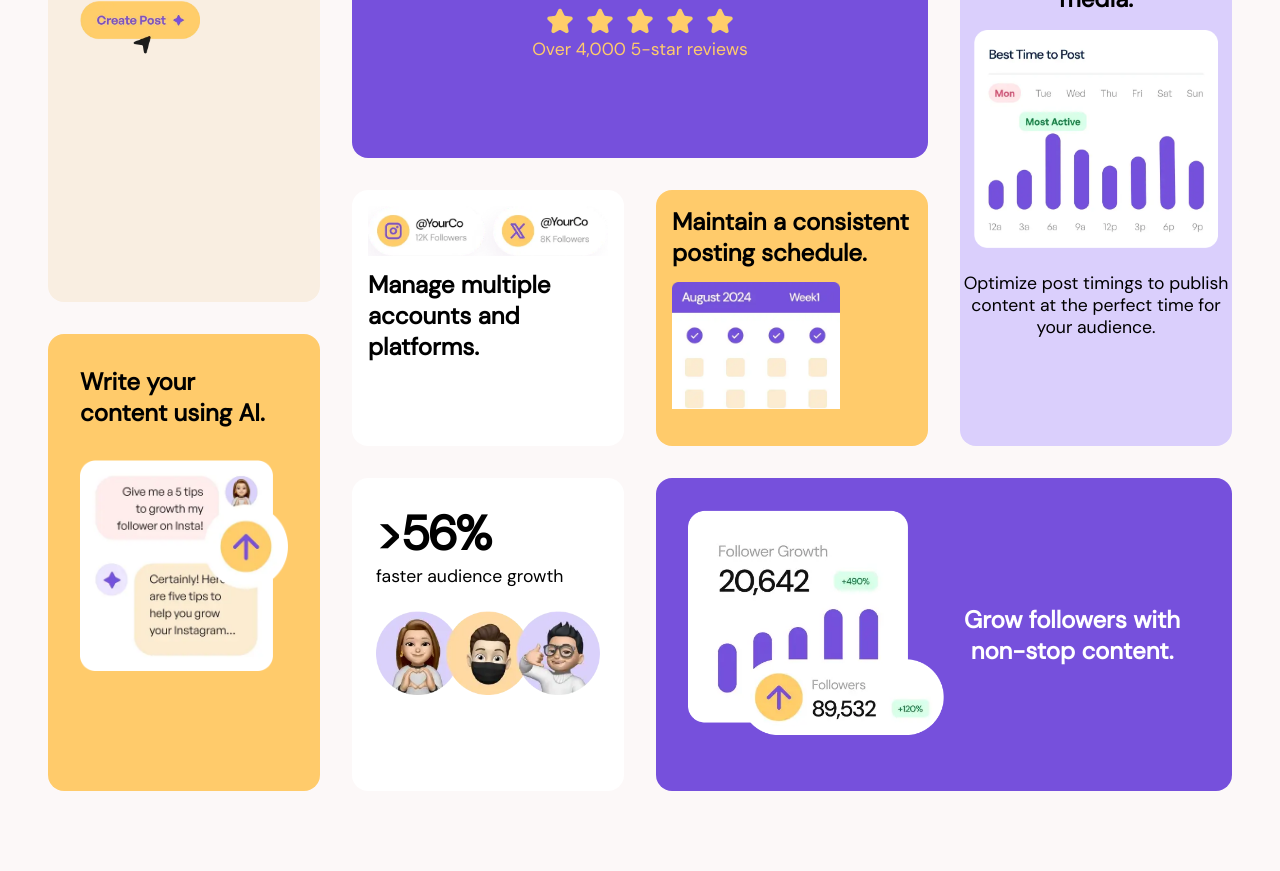
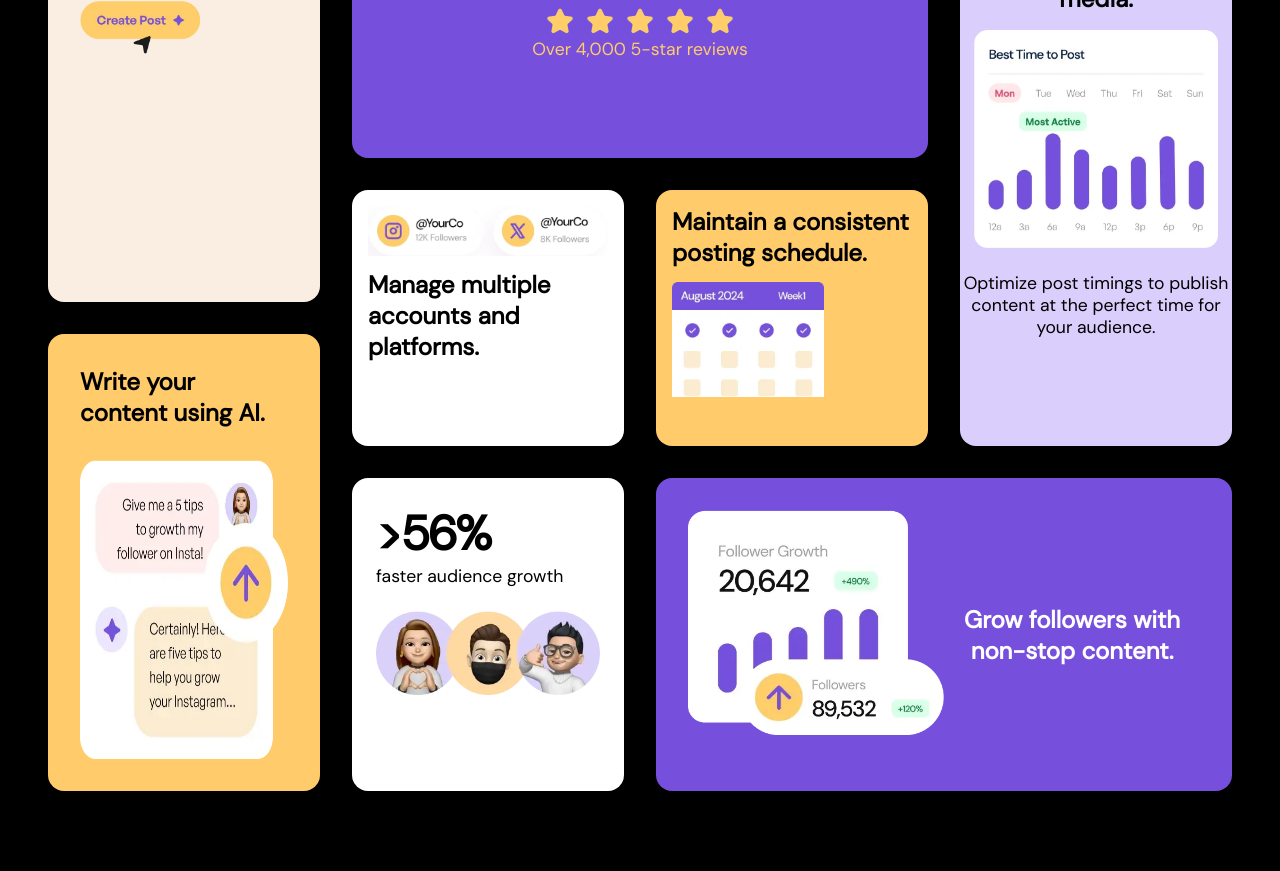
Before and after one commit to iqbal-77/bento-grid-main-layout-design, a plain HTML site: page index.html in a window 1280 px wide. Shown: the part 236-1107 px from the top of the page. Drawn offline with Linux system fonts and the light colour scheme.

Commit message:
removing all unnessecery elements

```diff
--- a/style.css
+++ b/style.css
@@ -60,7 +60,7 @@ body{
     background-color:rgba(250, 239, 239, 0.419) ;
 }
 
-.main{
+.main{background-color: black;
     display:grid;
     row-gap:2em;
     grid-template-columns:1em auto 1em;
@@ -159,7 +159,7 @@ body{
     padding-bottom: 0.5em;
 }
 .img3{
-    width:clamp(9.5em, 70% , 16.5em);
+    width:clamp(9.5em, 60% , 16.5em);
     height:auto;
     padding-top: 0.9em;
 
@@ -187,12 +187,12 @@ body{
 }
 .img8{
     width:100%;
-     height:auto;
+     height:100%;
       padding-top: 2em
 
 }
 
-@media (min-width:48em){
+@media (min-width:40em){
 
     .main{
         gap:2em;
@@ -206,32 +206,10 @@ body{
         ". div8 div6 div5 div5 . "
         ". . . . . ."
     }
-    .div2{
-        overflow: hidden;
-
-    }
-    .div3{
-        overflow: hidden;
-    }
-    .div4{
-        overflow: hidden;
-    }
      .div5{
         display:flex;
         flex-direction: row;
         overflow: hidden;
-    }
-    .div6{
-        overflow: hidden;
-    }
-    .div7{
-        overflow: hidden;
-    }
-    .div8{
-        overflow: hidden;
-    }
-    .img4{
-        padding-left:0em
     }
 
     .img7{
@@ -239,9 +217,8 @@ body{
         padding-right: 2.5em;
     }
 
-    h2{
-    font-size:1.5rem
-}
+
+
 }
 @media (min-width:68em){
 
@@ -257,18 +234,5 @@ body{
         ". div8 div6 div5 div5 . "
         ". . . . . ."
     }
-    .div3{
-        overflow: hidden;
-    }
-    .div4{
-        overflow: hidden;
-    }
-    .img4{
-        padding-left:0em
-    }
-    .div5{
-        display:flex;
-        flex-direction: row;
-    }
 
 }
```
